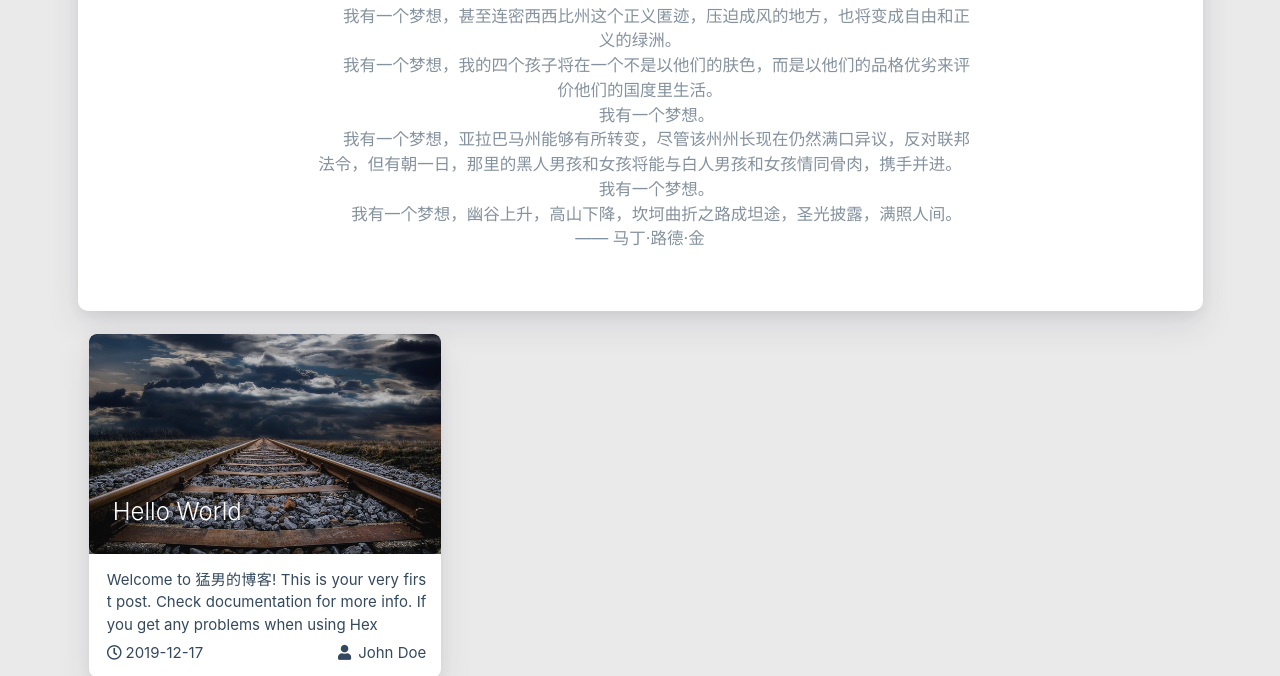
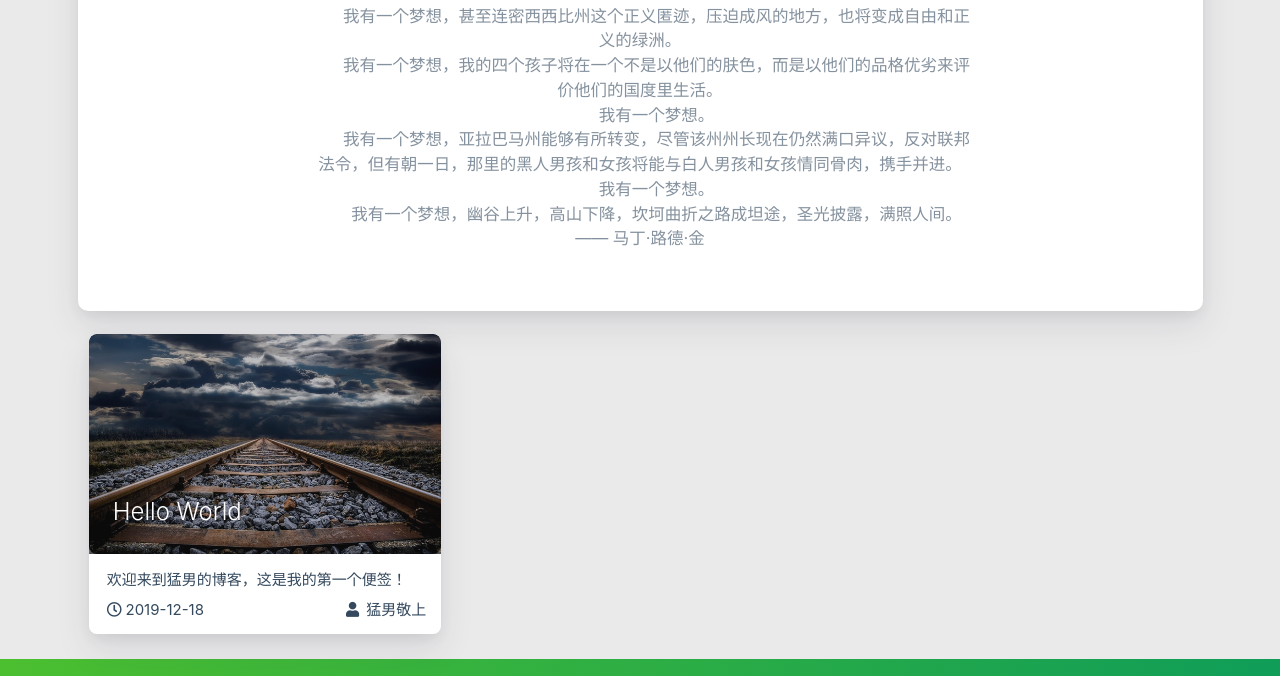
Before and after one commit to misskinbg/misskinbg.github.io, a plain HTML site: page index.html in a window 1280 px wide. Shown: the part 1018-1694 px from the top of the page. Drawn offline with nearby package versions, Linux system fonts and the light colour scheme; some packages are replaced by stand-ins of ours; no server answers; a script that the page names is missing.

Commit message:
Site updated: 2019-12-18 09:09:01

```diff
--- a/index.html
+++ b/index.html
@@ -548,17 +548,17 @@
                     <div class="card-content article-content">
                         <div class="summary block-with-text">
 
-                                Welcome to 猛男的博客! This is your very first post. Check documentation for more info. If you get any problems when using Hex
+                                欢迎来到猛男的博客，这是我的第一个便签！
 
                         </div>
                         <div class="publish-info">
                             <span class="publish-date">
-                                <i class="far fa-clock fa-fw icon-date"></i>2019-12-17
+                                <i class="far fa-clock fa-fw icon-date"></i>2019-12-18
                             </span>
                             <span class="publish-author">
 
                                 <i class="fas fa-user fa-fw"></i>
-                                John Doe
+                                猛男敬上
 
                             </span>
                         </div>
```
